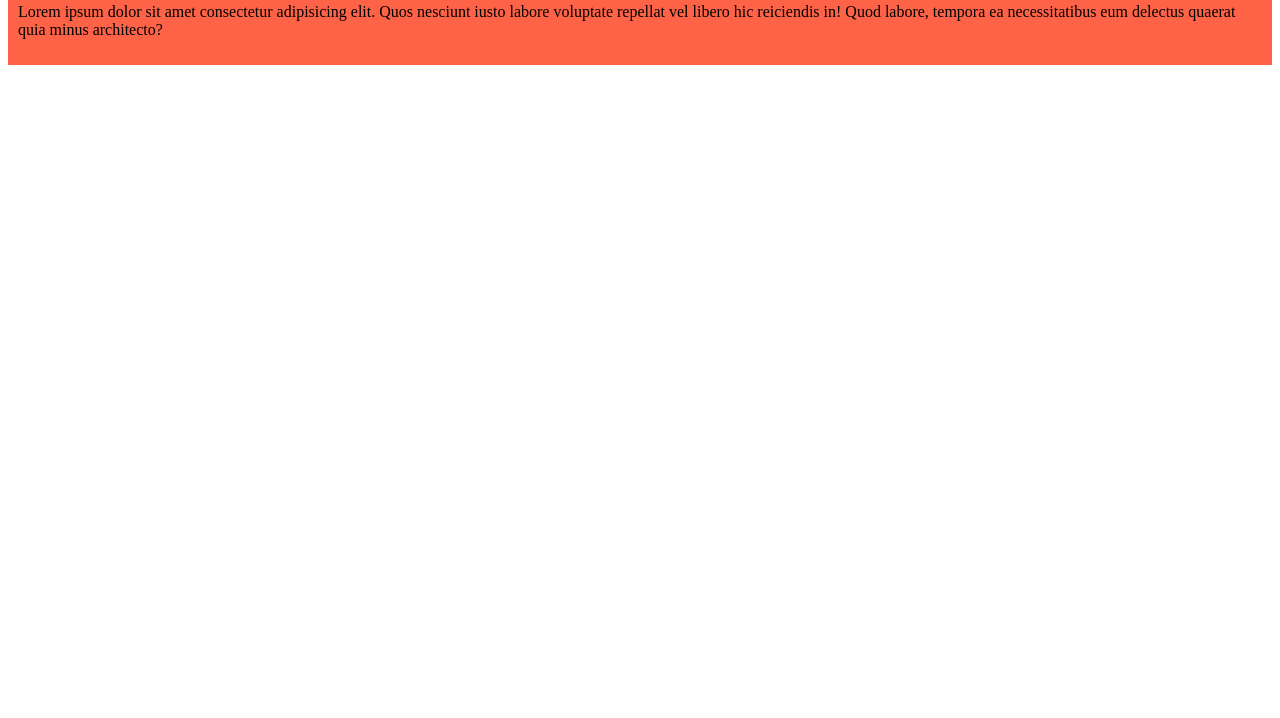
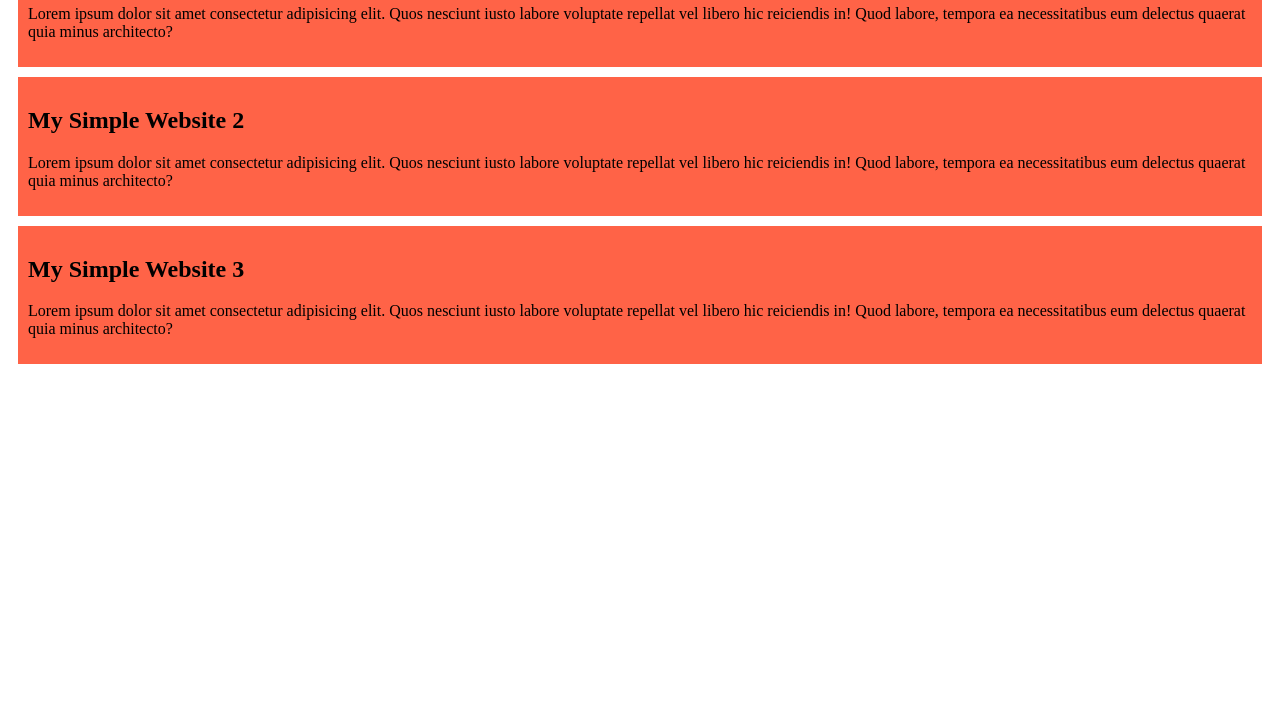
Before and after one commit to shihabsayem1/my-simple-website, a plain HTML site: page index.html in a window 1280 px wide. Shown: the part 82-800 px from the top of the page. Drawn offline with Linux system fonts and the light colour scheme.

Commit message:
added the second and the third blog

```diff
--- a/index.html
+++ b/index.html
@@ -11,6 +11,14 @@
         <h2>My Simple Website</h2>
         <p>Lorem ipsum dolor sit amet consectetur adipisicing elit. Quos nesciunt iusto labore voluptate repellat vel libero hic reiciendis in! Quod labore, tempora ea necessitatibus eum delectus quaerat quia minus architecto?</p>
     </div>
+    <div>
+        <h2>My Simple Website 2</h2>
+        <p>Lorem ipsum dolor sit amet consectetur adipisicing elit. Quos nesciunt iusto labore voluptate repellat vel libero hic reiciendis in! Quod labore, tempora ea necessitatibus eum delectus quaerat quia minus architecto?</p>
+    </div>
+    <div>
+        <h2>My Simple Website 3</h2>
+        <p>Lorem ipsum dolor sit amet consectetur adipisicing elit. Quos nesciunt iusto labore voluptate repellat vel libero hic reiciendis in! Quod labore, tempora ea necessitatibus eum delectus quaerat quia minus architecto?</p>
+    </div>
 
 </body>
 </html>
--- a/styles/blog.css
+++ b/styles/blog.css
@@ -1,4 +1,5 @@
 div{
     background-color: tomato;
     padding: 10px;
+    margin: 10px;
 }
```
